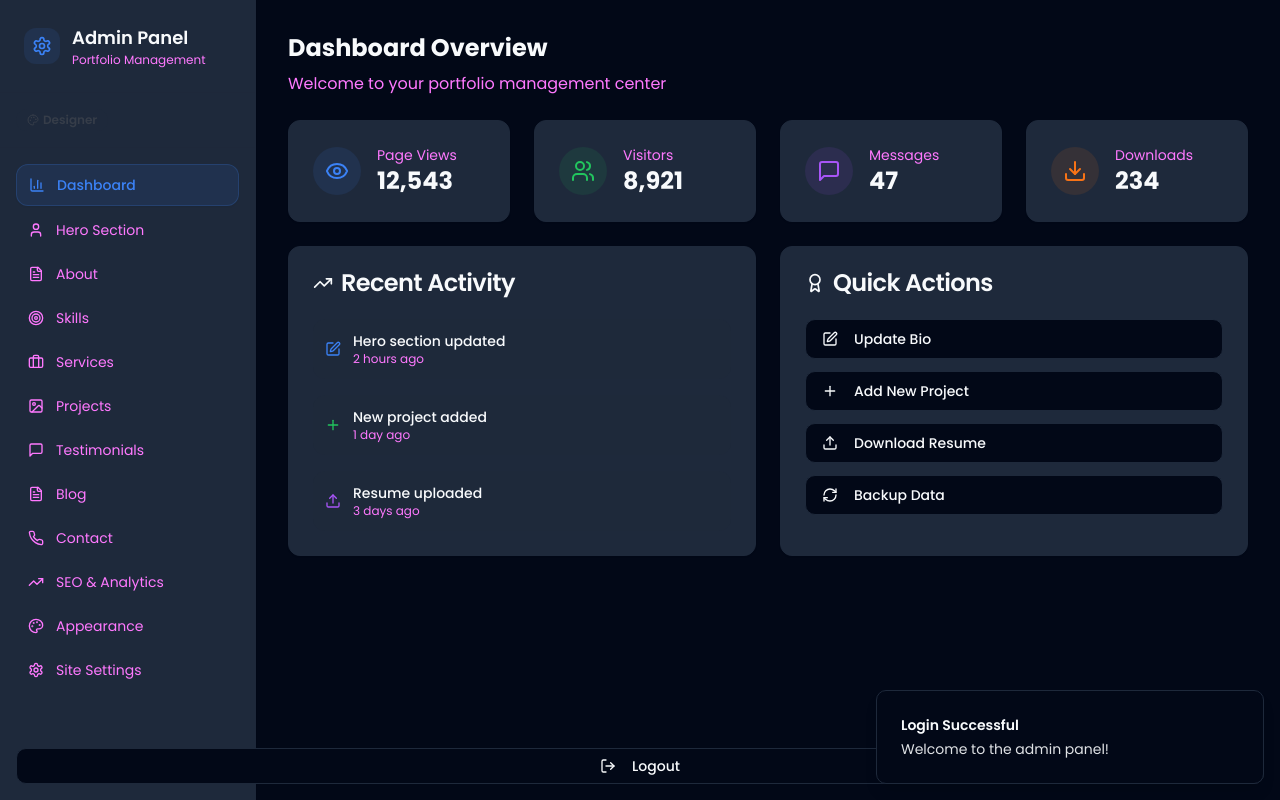
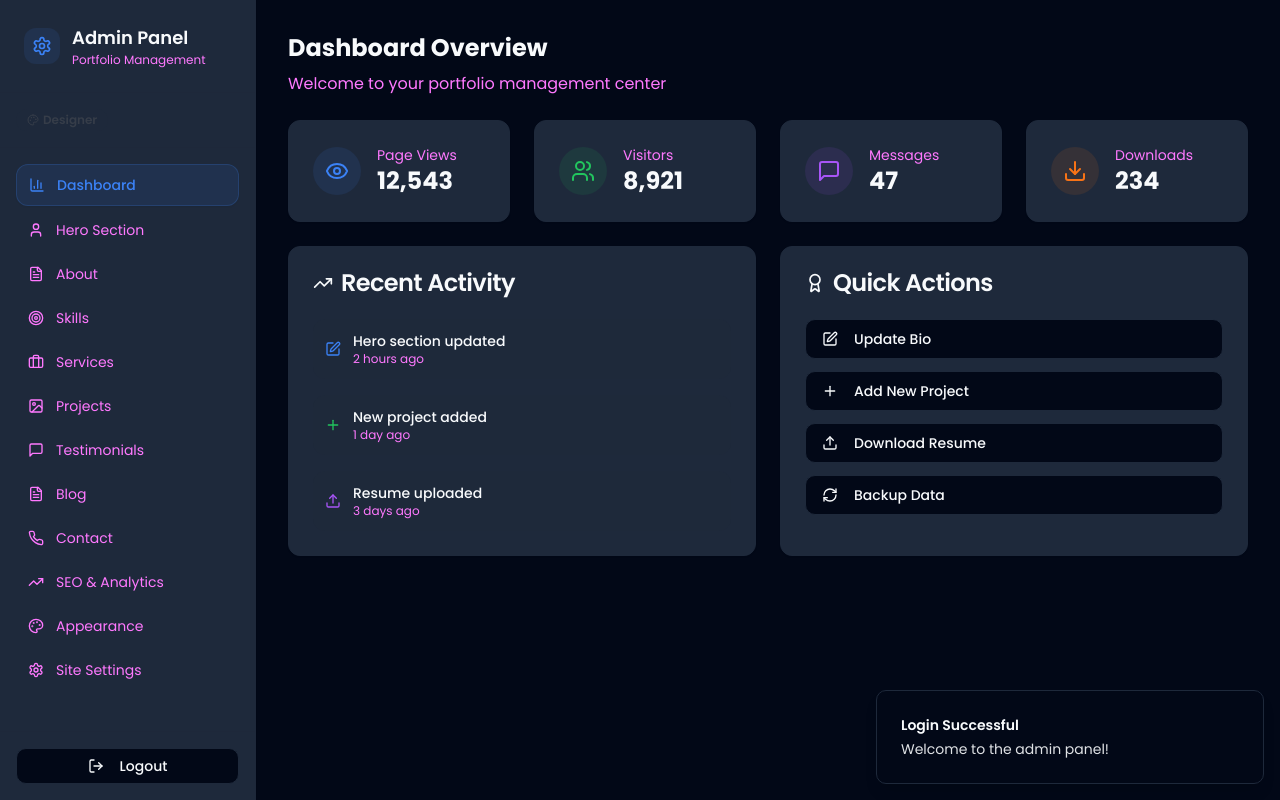
Before and after one commit to drake-forum/mode-shift-portfolio, a React (Vite) app: page /admin in a window 1280 px wide. Both pictures are taken after typing "Sample", "Sample123" into the empty fields and a click on the button "Access Admin Panel". Built offline with nearby package versions, Linux system fonts and the light colour scheme.

Commit message:
Fix logout button positioning
Adjusted the positioning of the logout button in the admin panel.

```diff
--- a/src/pages/Admin.tsx
+++ b/src/pages/Admin.tsx
@@ -308,7 +308,7 @@ const AdminContent = () => {
   return (
     <div className="min-h-screen bg-background flex">
       {/* Sidebar */}
-      <div className="w-64 bg-card border-r border-border/50 shadow-sm">
+      <div className="w-64 bg-card border-r border-border/50 shadow-sm flex flex-col">
         <div className="p-6 border-b border-border/50">
           <div className="flex items-center gap-3">
             <div className="p-2 rounded-lg bg-primary/10">
@@ -339,7 +339,7 @@ const AdminContent = () => {
           </div>
         </div>
 
-        <nav className="p-4 space-y-1">
+        <nav className="p-4 space-y-1 flex-1">
           {sidebarItems.map((item) => (
             <button
               key={item.id}
@@ -356,7 +356,7 @@ const AdminContent = () => {
           ))}
         </nav>
 
-        <div className="absolute bottom-4 left-4 right-4">
+        <div className="p-4 border-t border-border/50">
           <Button
             variant="outline"
             size="sm"
```
